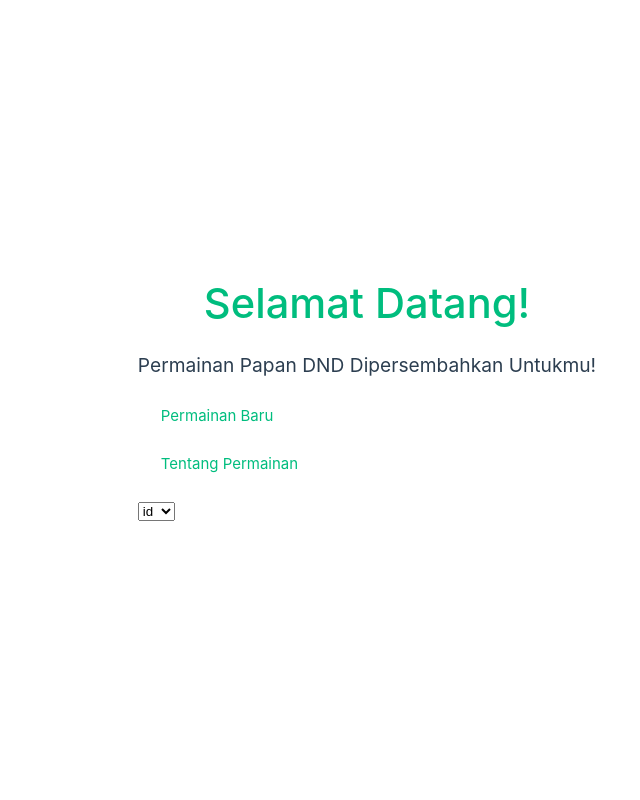
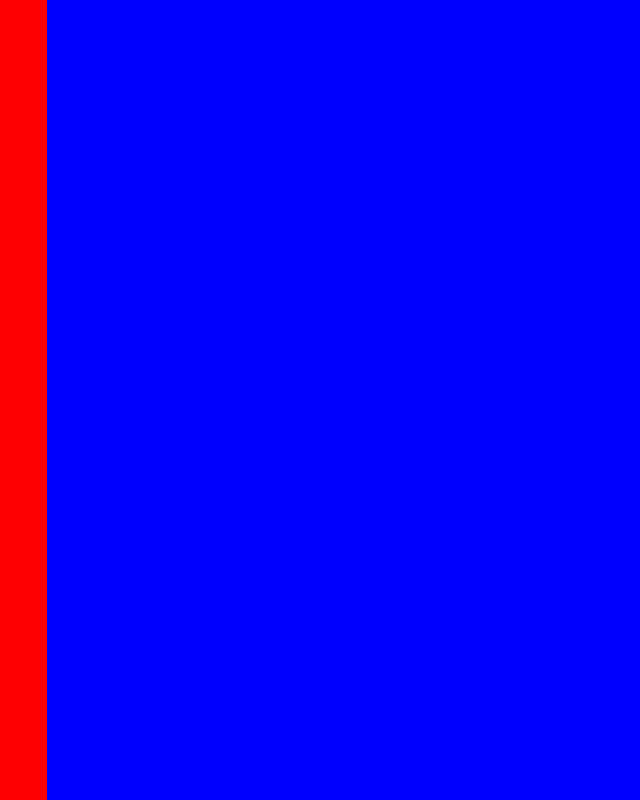
Before and after one commit to metaufiq/dnd-map, a Vue app: page / in a window 1280 px wide. Shown: the whole page, without its empty margins (273-913 px from the left). Built offline with nearby package versions, Linux system fonts and the light colour scheme.

Commit message:
add dashboard view

```diff
--- a/src/assets/main.css
+++ b/src/assets/main.css
@@ -1,9 +1,10 @@
 @import './base.css';
 
 #app {
-  max-width: 1280px;
-  margin: 0 auto;
-  padding: 2rem;
+  margin: 0;
+  display: flex;
+  flex: 1;
+  height: auto;
   font-weight: normal;
 }
 
@@ -20,10 +21,3 @@ a,
     background-color: hsla(160, 100%, 37%, 0.2);
   }
 }
-
-@media (min-width: 1024px) {
-  body {
-    display: flex;
-    place-items: center;
-  }
-}
--- a/src/router/index.ts
+++ b/src/router/index.ts
@@ -1,13 +1,19 @@
-import LoginView from '@/views/Login/LoginView.vue'
 import { createRouter, createWebHistory } from 'vue-router'
 import { PATH } from './constants'
+import DashboardView from '@/views/Dashboard/DashboardView.vue'
+import LoginView from '@/views/Login/LoginView.vue'
 
 const router = createRouter({
   history: createWebHistory(import.meta.env.BASE_URL),
   routes: [
     {
       path: PATH.HOME,
-      name: 'home',
+      name: 'dashboard',
+      component: DashboardView
+    },
+    {
+      path: PATH.LOGIN,
+      name: 'login',
       component: LoginView
     },
     {
--- /dev/null
+++ b/src/views/Dashboard/DashboardView.vue
@@ -0,0 +1,26 @@
+<script setup lang="ts"></script>
+
+<template>
+  <div class="container">
+    <nav class="sidebar"></nav>
+    <div class="content"></div>
+  </div>
+</template>
+
+<style scoped>
+.container {
+  display: flex;
+  flex: 1;
+  flex-direction: row;
+  width: 100vw;
+  height: 100vh;
+}
+.sidebar {
+  flex: 1;
+  background-color: red;
+}
+.content {
+  flex: 3;
+  background-color: blue;
+}
+</style>
```
Also changed, not shown: src/views/NewGame/NewGame.vue (deleted, +0 -7 lines).
